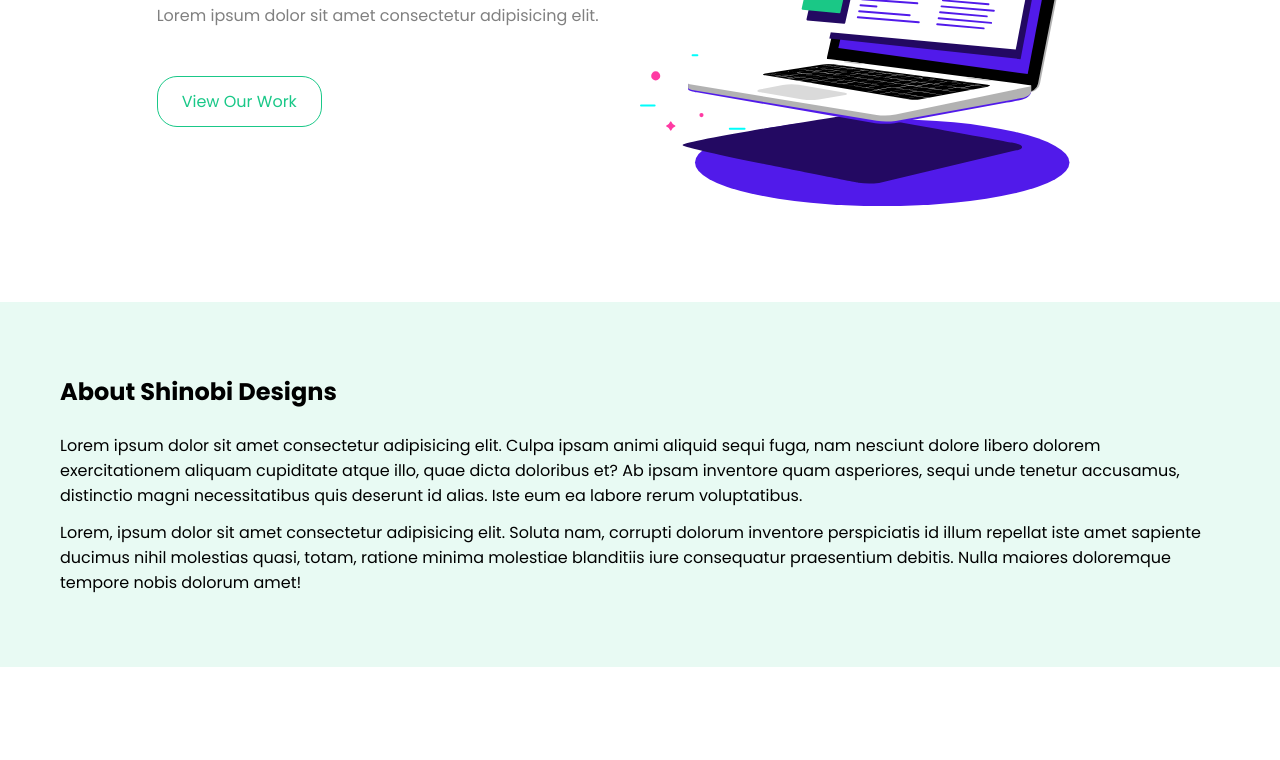
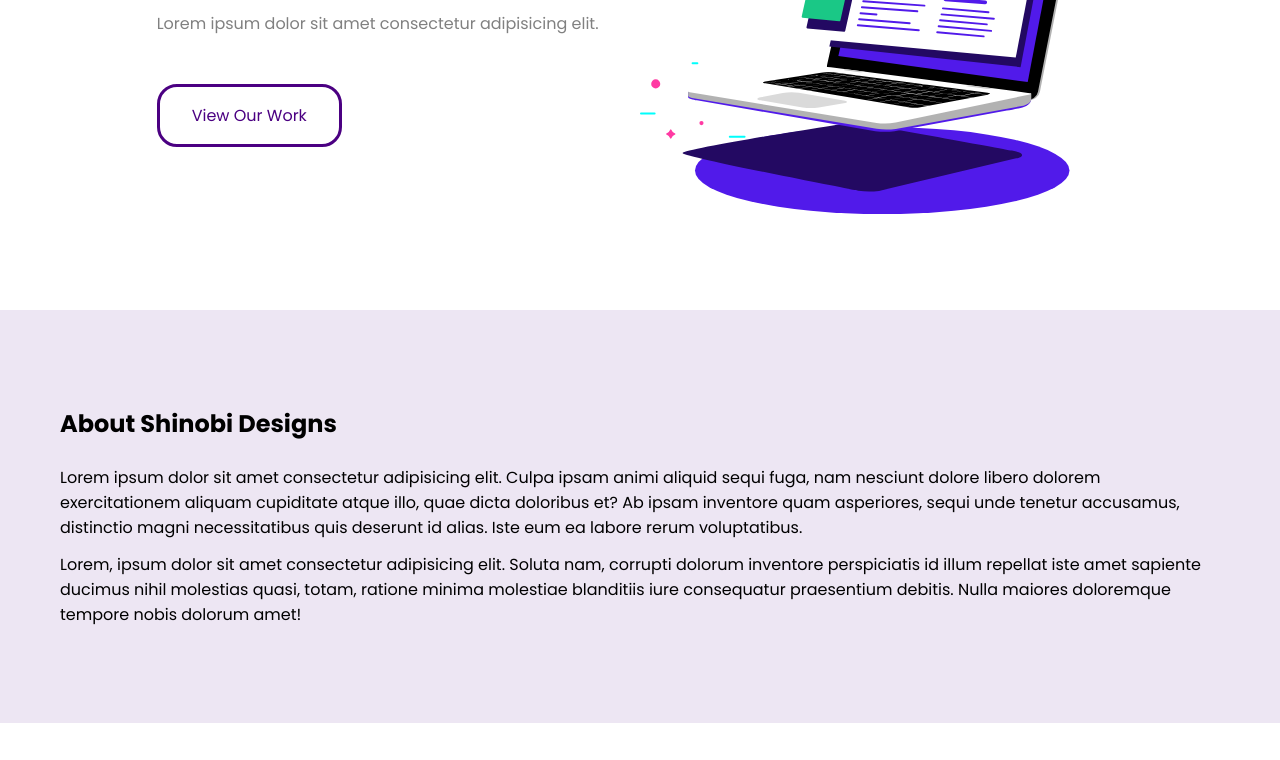
Before and after one commit to duytran/sass-completed, a website: page homepage.html in a window 1280 px wide. Shown: the part 320-1080 px from the top of the page. Drawn offline with Linux system fonts and the light colour scheme.

Commit message:
customer scss

```diff
--- a/gulpfile.js
+++ b/gulpfile.js
@@ -3,14 +3,14 @@
 const purgecss = require("gulp-purgecss");
 
 function buildStyles() {
-    return src("shinobi/**/*.scss")
+    return src("sass/**/*.scss")
         .pipe(sass())
         .pipe(purgecss({ content: ["*.html"] }))
         .pipe(dest("css"));
 }
 
 function watchTask() {
-    watch(["shinobi/**/*.scss", "*.html"], buildStyles);
+    watch(["sass/**/*.scss", "*.html"], buildStyles);
 }
 
 exports.default = series(buildStyles, watchTask);
--- a/homepage.html
+++ b/homepage.html
@@ -8,7 +8,7 @@
     </head>
     <body>
         <!-- navbar -->
-        <nav class="navbar justify-between">
+        <nav class="navbar-primary justify-between">
             <div class="container">
                 <h1 class="site-title">Shinobi Designs</h1>
                 <ul class="display-f">
--- /dev/null
+++ b/sass/index.scss
@@ -0,0 +1,6 @@
+// customize theme variables
+$secondary: indigo;
+$base-padding: 1rem;
+$base-border-thickness: 3px;
+// inlcude from shinobi
+@import "shinobi";
--- a/shinobi/_variables.scss
+++ b/shinobi/_variables.scss
@@ -1,8 +1,8 @@
 // variables
-$primary: #326dee;
-$secondary: #1ac888;
-$error: #d32752;
-$info: #f6c31c;
+$primary: #326dee !default;
+$secondary: #1ac888 !default;
+$error: #d32752 !default;
+$info: #f6c31c !default;
 
 // colors map
 $colors: (
@@ -28,19 +28,19 @@
 @debug map-merge($colors, ("pink": #ffc0cb));
 
 // spacing
-$base-padding: 0.75rem;
-$base-margin: 0.75rem;
+$base-padding: 0.75rem !default;
+$base-margin: 0.75rem !default;
 
 // border
-$base-border-thickness: 1px;
-$base-border-radius: 20px;
+$base-border-thickness: 1px !default;
+$base-border-radius: 20px !default;
 
 // box-shadow
-$base-box-shadow: 1px 3px 5px rgba(0, 0, 0, 0.1);
+$base-box-shadow: 1px 3px 5px rgba(0, 0, 0, 0.1) !default;
 
 // font sizes
 $base-font-size: 1rem;
-$font-size-sm: $base-font-size * 0.75;
-$font-size-lg: $base-font-size * 1.5;
-$font-size-xl: $base-font-size * 2;
-$font-size-xxl: $base-font-size * 3;
+$font-size-sm: $base-font-size * 0.75 !default;
+$font-size-lg: $base-font-size * 1.5 !default;
+$font-size-xl: $base-font-size * 2 !default;
+$font-size-xxl: $base-font-size * 3 !default;
```
Also changed, not shown: css/index.css.
